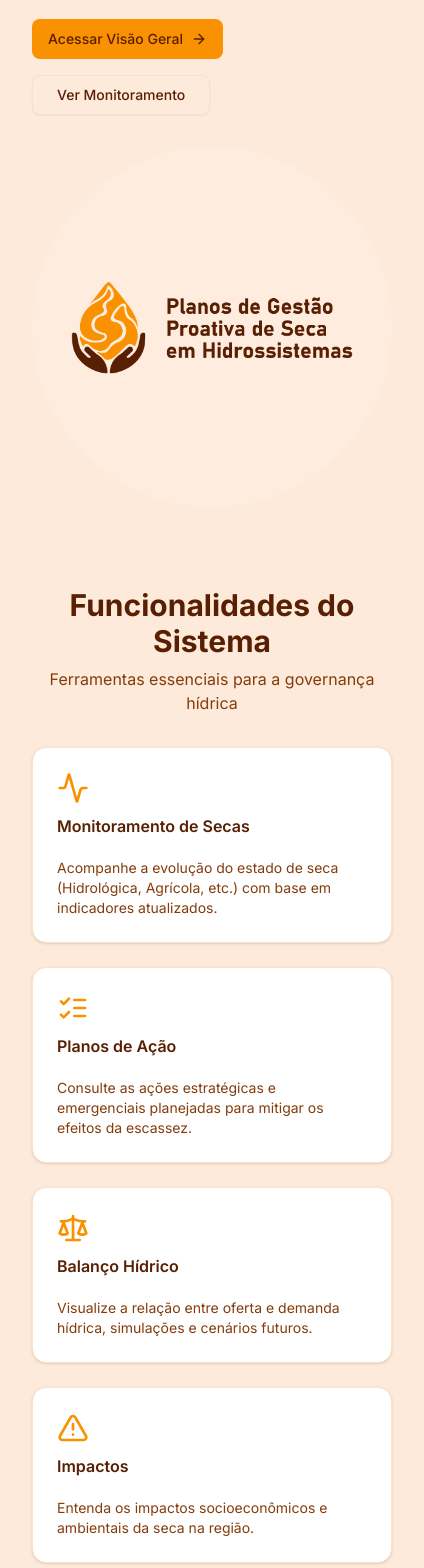
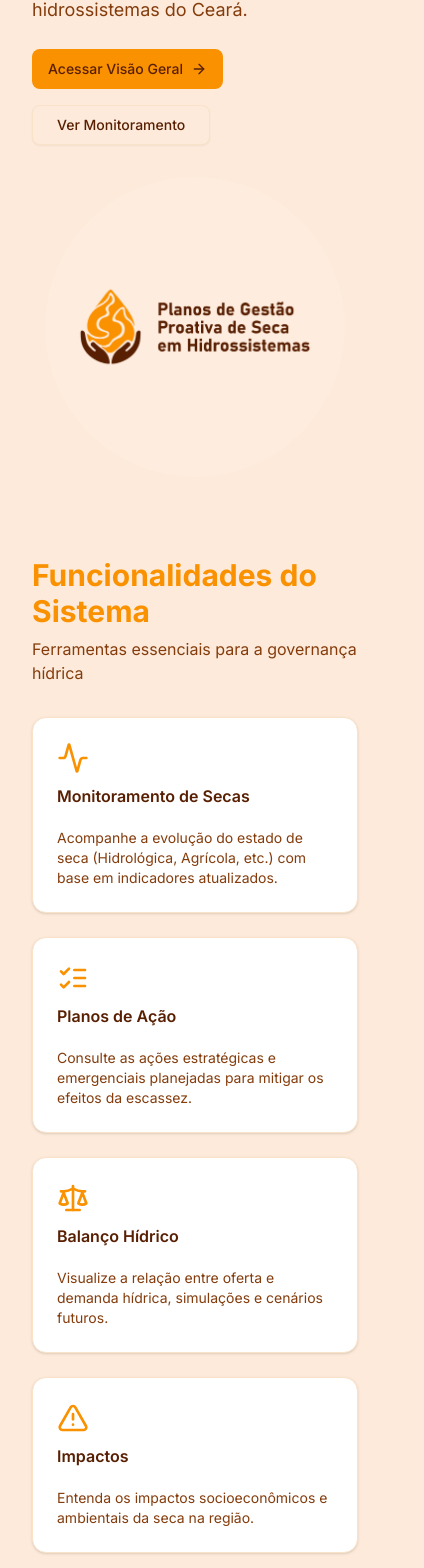
Before and after one commit to Guiezz/dashboard-front, a Next.js app: page / in a window 390 px wide. Shown: the part 423-1991 px from the top of the page, 424 px wide, since content can reach past the window. Built offline with nearby package versions, Linux system fonts and the light colour scheme; no server answers.

Commit message:
style: reduce minimum height of main content circle

```diff
--- a/src/app/page.tsx
+++ b/src/app/page.tsx
@@ -51,7 +51,7 @@ export default function HomePage() {
         </div>
 
         <div className="flex-1 flex justify-center">
-          <div className="relative w-full max-w-sm aspect-square min-h-[360px] bg-accent/20 rounded-full flex items-center justify-center p-4 md:p-8">
+          <div className="relative w-full max-w-sm aspect-square min-h-[300px] bg-accent/20 rounded-full flex items-center justify-center p-4 md:p-8">
             <div className="relative w-full h-full">
               <Image
                 src="/logos/hidrossistemas.png"
@@ -66,8 +66,8 @@ export default function HomePage() {
       </section>
 
       {/* Funcionalidades */}
-      <section className="space-y-8">
-        <div className="text-center space-y-2">
+      <section className="text-primary space-y-8">
+        <div className="space-y-2">
           <h2 className="text-3xl font-bold">Funcionalidades do Sistema</h2>
           <p className="text-muted-foreground">Ferramentas essenciais para a governança hídrica</p>
         </div>
```
